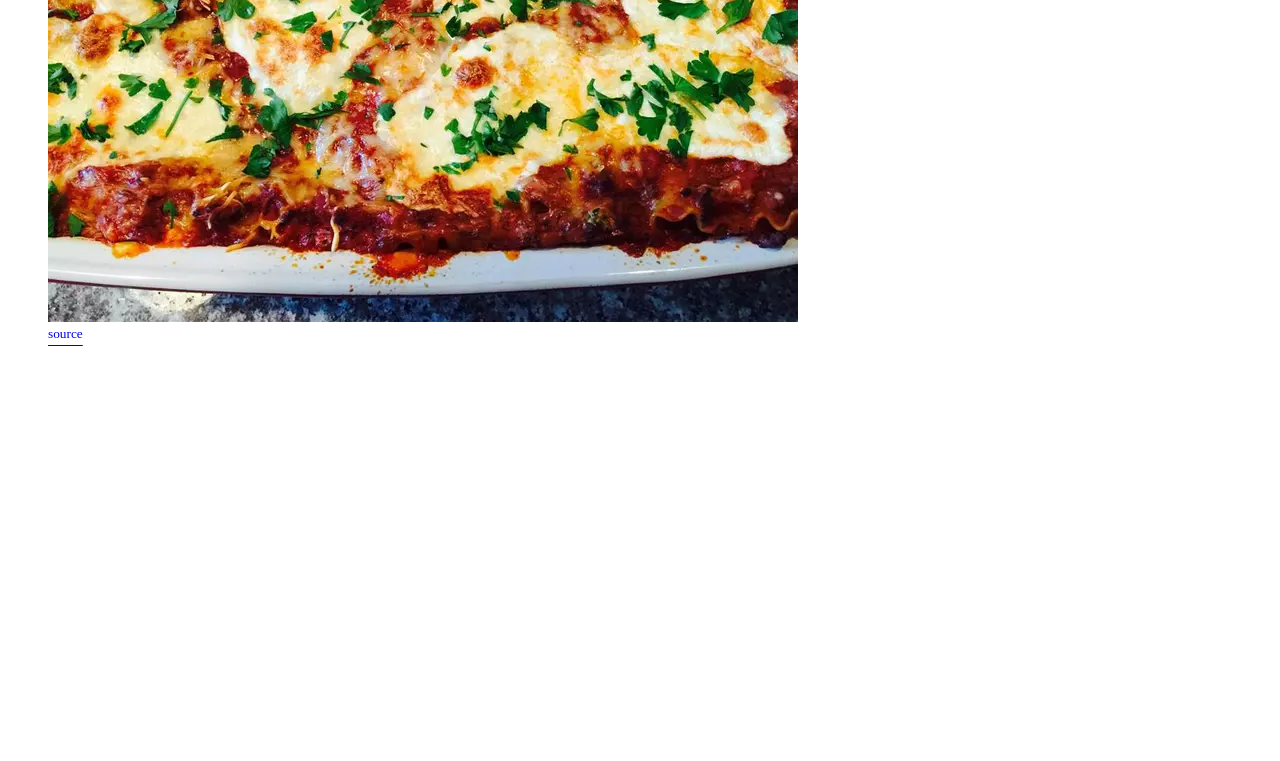
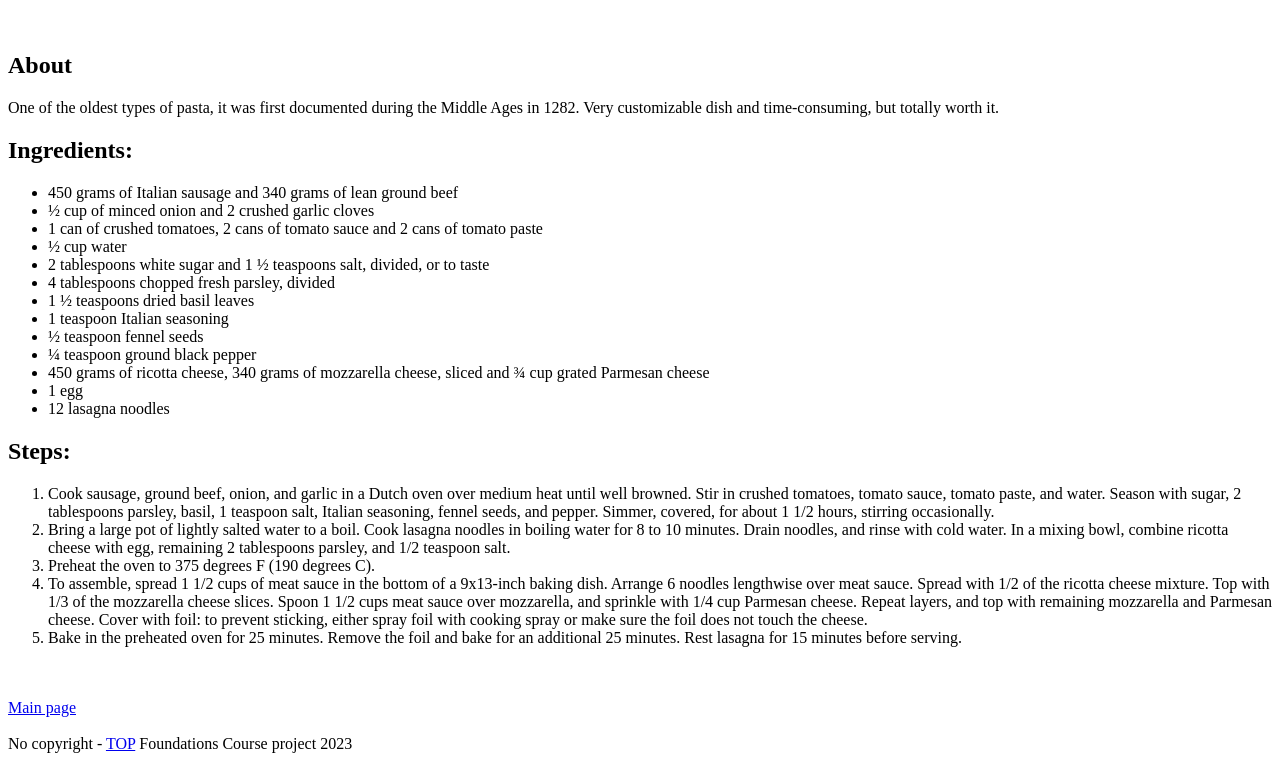
Before and after one commit to PyrusQuercus/odinproject_projects, a plain HTML site: page recipes_proj/recipes_lists/lasagna.html in a window 1280 px wide. Shown: the part 560-1321 px from the top of the page. Before the commit the page ends 924 px from the top, so only its background shows below. Drawn offline with Linux system fonts and the light colour scheme.

Commit message:
add new recipe

```diff
--- a/recipes_proj/recipes_lists/lasagna.html
+++ b/recipes_proj/recipes_lists/lasagna.html
@@ -5,13 +5,42 @@
     <meta http-equiv="X-UA-Compatible" content="IE=edge"/>
     <!-- o meta abaixo serve para o site parecer similar em mobile e desktop-->
     <meta name="viewport" content="width=device-width, initial-scale=1.0"/>
+    <link href="../images_/favicon.ico" rel="icon" type="image/x-icon" />
     <title>Lasagna</title>
   </head>
   <body>
     <h1>Lasagna Recipe</h1><br><br>
     <figure>
-      <img src="../images_/lasagna.webp" alt="tasty lasagna">
+      <img src="../images_/lasagna.webp" alt="tasty lasagna" width="500" height="400">
       <figcaption><a target="_blank" href="https://www.allrecipes.com/recipe/23600/worlds-best-lasagna/"><sup>source</sup></a></figcaption>
-    </figure>
+    </figure><br>
+    <h2>About</h2>
+    <p>One of the oldest types of pasta, it was first documented during the Middle Ages in 1282. Very customizable dish and time-consuming, but totally worth it.</p>
+    <h2>Ingredients:</h2>
+    <ul>
+      <li>450 grams of Italian sausage and 340 grams of lean ground beef</li>
+      <li>½ cup of minced onion and 2 crushed garlic cloves</li>
+      <li>1 can of crushed tomatoes, 2 cans of tomato sauce and 2 cans of tomato paste</li>
+      <li>½ cup water</li>
+      <li>2 tablespoons white sugar and 1 ½ teaspoons salt, divided, or to taste</li>
+      <li>4 tablespoons chopped fresh parsley, divided</li>
+      <li>1 ½ teaspoons dried basil leaves</li>
+      <li>1 teaspoon Italian seasoning</li>
+      <li>½ teaspoon fennel seeds</li>
+      <li>¼ teaspoon ground black pepper</li>
+      <li>450 grams of ricotta cheese, 340 grams of mozzarella cheese, sliced and ¾ cup grated Parmesan cheese</li>
+      <li>1 egg</li>
+      <li>12 lasagna noodles</li>
+    </ul>
+    <h2>Steps:</h2>
+    <ol>
+      <li>Cook sausage, ground beef, onion, and garlic in a Dutch oven over medium heat until well browned. Stir in crushed tomatoes, tomato sauce, tomato paste, and water. Season with sugar, 2 tablespoons parsley, basil, 1 teaspoon salt, Italian seasoning, fennel seeds, and pepper. Simmer, covered, for about 1 1/2 hours, stirring occasionally. </li>
+      <li>Bring a large pot of lightly salted water to a boil. Cook lasagna noodles in boiling water for 8 to 10 minutes. Drain noodles, and rinse with cold water. In a mixing bowl, combine ricotta cheese with egg, remaining 2 tablespoons parsley, and 1/2 teaspoon salt. </li>
+      <li>Preheat the oven to 375 degrees F (190 degrees C).</li>
+      <li>To assemble, spread 1 1/2 cups of meat sauce in the bottom of a 9x13-inch baking dish. Arrange 6 noodles lengthwise over meat sauce. Spread with 1/2 of the ricotta cheese mixture. Top with 1/3 of the mozzarella cheese slices. Spoon 1 1/2 cups meat sauce over mozzarella, and sprinkle with 1/4 cup Parmesan cheese. Repeat layers, and top with remaining mozzarella and Parmesan cheese. Cover with foil: to prevent sticking, either spray foil with cooking spray or make sure the foil does not touch the cheese. </li>
+      <li>Bake in the preheated oven for 25 minutes. Remove the foil and bake for an additional 25 minutes. Rest lasagna for 15 minutes before serving. </li>
+    </ol><br><br>
+    <a href="../index.html">Main page</a><br><br>
+    <footer>No copyright - <a target="_blank" href="https://www.theodinproject.com/">TOP</a> Foundations Course project 2023 </footer>
   </body>
 </html>
```
Also changed, not shown: recipes_proj/index.html (+4 -2 lines), recipes_proj/recipes_lists/cuscuz.html (added, +45 -0 lines), recipes_proj/images_/coverart.gif (deleted), recipes_proj/images_/cuscuz.webp (added), recipes_proj/images_/favicon.ico (added).
